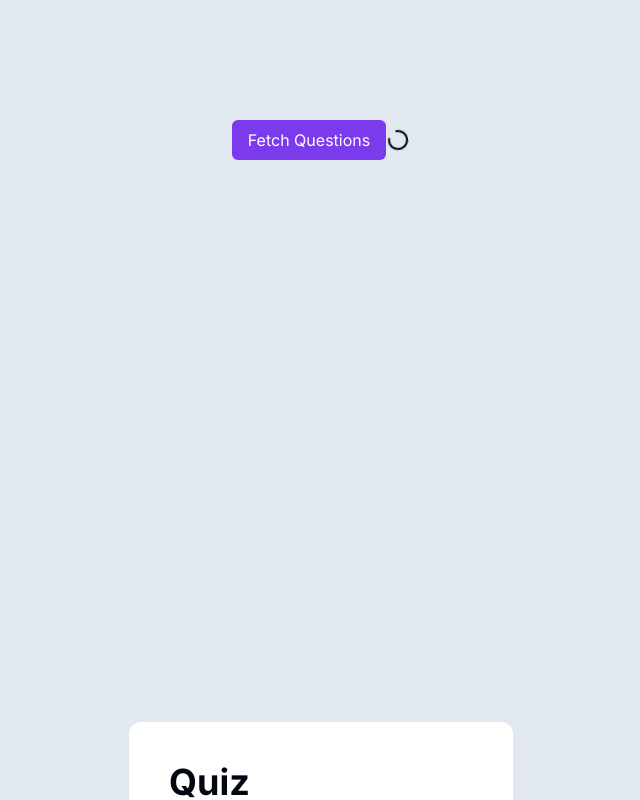
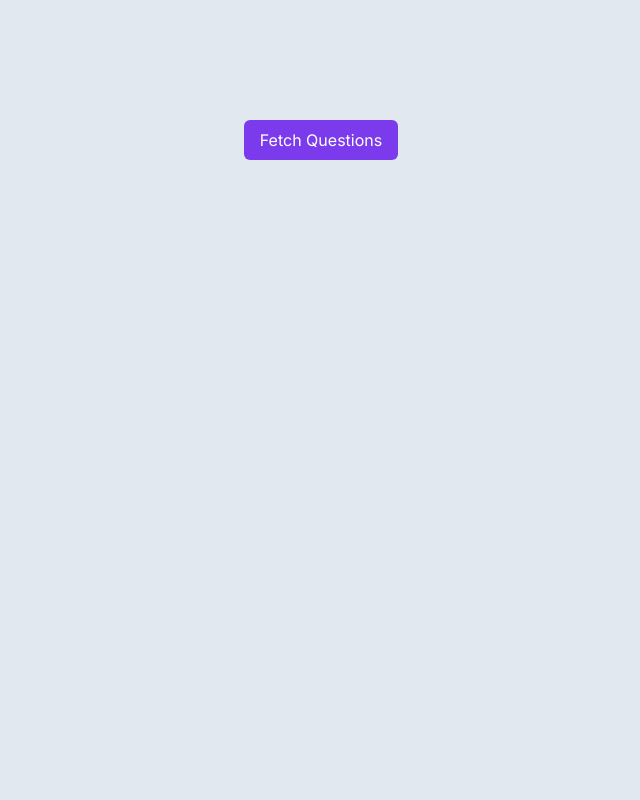
Before and after one commit to BashBuilder/Quiz-Next-App, a Next.js app: page / in a window 1280 px wide. Shown: the part 260-1060 px from the top of the page, without its empty margins (319-959 px from the left). After the commit the page ends 800 px from the top, so only its background shows below. Built offline with nearby package versions, Linux system fonts and the light colour scheme.

Commit message:
answers update

```diff
--- a/app/page.tsx
+++ b/app/page.tsx
@@ -6,7 +6,7 @@ export default function Home() {
   return (
     <main className="">
       <SelectSubject />
-      <SetupForm />
+      {/* <SetupForm /> */}
     </main>
   );
 }
--- a/components/SetupForm.tsx
+++ b/components/SetupForm.tsx
@@ -2,7 +2,7 @@ export default function SetupForm() {
   return (
     <section className="flex min-h-screen items-center justify-center py-10 md:py-20 ">
       <form className="flex w-4/5 max-w-sm flex-col gap-4 rounded-xl bg-background px-4 md:p-10 ">
-        <h2>Quiz</h2>
+        <h2>CBT</h2>
         {/* Subject */}
         <div className="flex flex-col gap-2 ">
           <label htmlFor="">Subject</label>
--- a/components/SubjectCard.tsx
+++ b/components/SubjectCard.tsx
@@ -36,10 +36,12 @@ export default function SelectSubject() {
 
   const [questions, setQuestions] = useState<Question | null>(null);
   const [questionIndex, setQuestionIndex] = useState(0);
-
+  const [isLoading, setIsLoading] = useState(false);
+  const [answers, setAnswers] = useState({});
   // Definining the function that fetches the questions
   async function getQuestions() {
     try {
+      setIsLoading(true);
       const url = `https://questions.aloc.com.ng/api/v2/m/10?subject=chemistry`;
       const response = await fetch(url, {
         headers: {
@@ -52,6 +54,7 @@ export default function SelectSubject() {
       const data = await response.json();
       const currentQuestion = data.subject;
       setQuestions({ subject: currentQuestion, data: data.data });
+      setIsLoading(false);
     } catch (error) {
       console.error("The error from fetching is ", error);
     }
@@ -68,14 +71,13 @@ export default function SelectSubject() {
   const handleAnswerQuestion = (option: string, num: number) => {
     setSelectedOption((prevOption) => ({ ...prevOption, [num]: option }));
   };
+  questions?.data.map((item, index) => {
+    setAnswers((prevAns) => ({ ...prevAns, [index + 1]: item.answer }));
+  });
 
   if (questions) {
     const currentQuestion = questions.data[questionIndex];
     const { option, question } = currentQuestion;
-
-    // Define a function to handle the selection change
-    // @ts-ignore
-    console.log(selectedOption);
 
     return (
       <section className="flex min-h-screen flex-col items-center gap-4 py-10 md:py-20 ">
@@ -83,7 +85,11 @@ export default function SelectSubject() {
           onClick={getQuestions}
           className="rounded-md bg-primary px-4 py-2 text-background "
         >
-          Fetch Questions
+          {isLoading ? (
+            <Loader2Icon className="animate-spin" />
+          ) : (
+            "Fetch Questions"
+          )}
         </button>
         {/* the subject panel */}
         <h3 className="capitalize"> {questions.subject} </h3>
@@ -141,9 +147,6 @@ export default function SelectSubject() {
           {/* the lower question navigation pane  */}
           <div className="flex flex-wrap justify-between gap-3 rounded-xl bg-background p-4 shadow-xl md:p-10 ">
             {questions.data.map((num, index) => {
-              // @ts-ignore
-              // console.log(selectedOption[index + 1] === undefined);
-              console.log(selectedOption[index + 1] !== undefined);
               return (
                 <button
                   key={index}
@@ -166,11 +169,12 @@ export default function SelectSubject() {
           onClick={getQuestions}
           className="rounded-md bg-primary px-4 py-2 text-background "
         >
-          Fetch Questions
+          {isLoading ? (
+            <Loader2Icon className="animate-spin" />
+          ) : (
+            "Fetch Questions"
+          )}
         </button>
-        <p className="animate-spin">
-          <Loader2Icon />
-        </p>
       </div>
     );
   }
```
